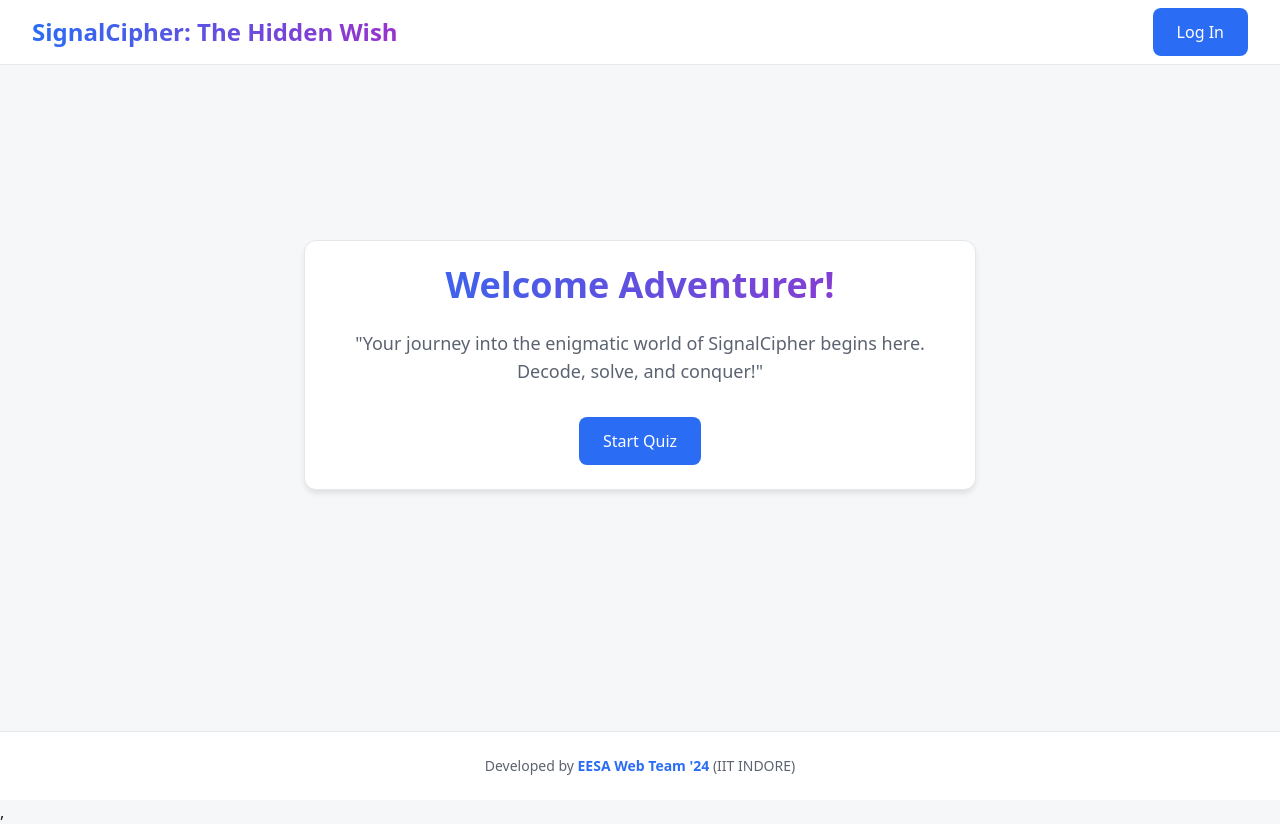
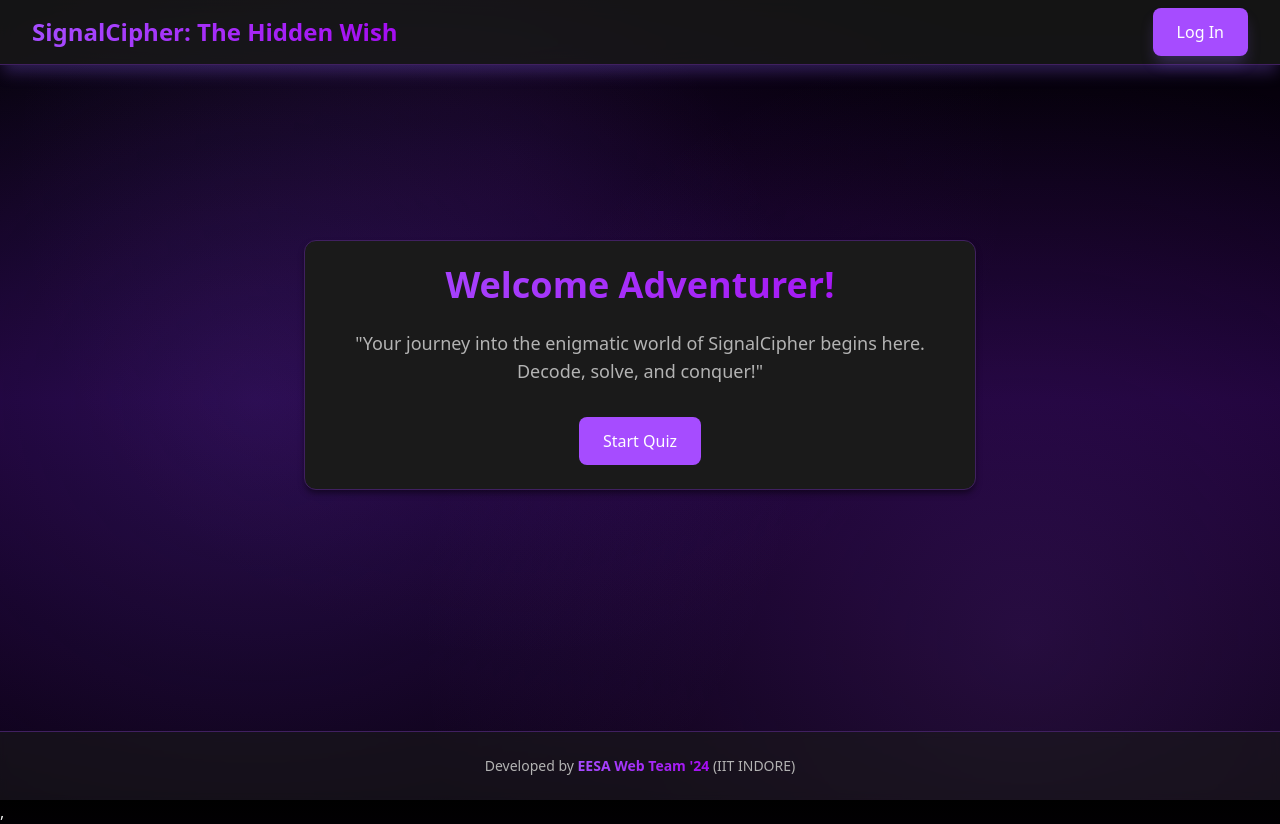
Before and after one commit to priyanshi-mahto/eesa_quiz_1, a React (Create React App) app in the folder client/: page / in a window 1280 px wide. Built offline with nearby package versions, Linux system fonts and the light colour scheme.

Commit message:
Updated App.js

```diff
--- a/client/src/App.js
+++ b/client/src/App.js
@@ -13,9 +13,9 @@ import Toast from "./components/Toast";
 const App = () => {
   return (
     <Router>
-      <div className="min-h-screen flex flex-col bg-background">
+      <div className="min-h-screen flex flex-col relative">
         <Navbar />
-        <main className="flex-1">
+        <main className="flex-1 relative z-10">
           <Routes>
             <Route path="/" element={<Authentication />} />
             <Route path="/page-one" element={<FirstQuestion />} />
--- a/client/src/components/footer/Footer.js
+++ b/client/src/components/footer/Footer.js
@@ -1,10 +1,10 @@
 import React from "react";
 
 const Footer = () => (
-  <footer className="bg-surface border-t border-border mt-auto">
+  <footer className="bg-surface/60 border-t border-border mt-auto backdrop-blur-sm relative z-10">
     <div className="max-w-7xl mx-auto px-4 py-6">
       <p className="text-center text-text-secondary text-sm">
-        Developed by <span className="font-semibold text-primary">EESA Web Team '24</span> (IIT INDORE)
+        Developed by <span className="font-semibold text-gradient">EESA Web Team '24</span> (IIT INDORE)
       </p>
     </div>
   </footer>
--- a/client/src/components/navbar/Navbar.js
+++ b/client/src/components/navbar/Navbar.js
@@ -5,14 +5,14 @@ const Navbar = () => {
   const { loginWithRedirect, logout, isAuthenticated } = useAuth0();
 
   return (
-    <nav className="sticky top-0 z-50 bg-surface border-b border-border backdrop-blur-sm bg-opacity-95">
+    <nav className="sticky top-0 z-50 bg-surface/80 border-b border-border backdrop-blur-md shadow-lg">
       <div className="max-w-7xl mx-auto px-4 sm:px-6 lg:px-8">
         <div className="flex justify-between items-center h-16">
           <a
             href="/"
             className="flex items-center space-x-2 group"
           >
-            <h4 className="text-xl sm:text-2xl font-bold text-gradient">
+            <h4 className="text-xl sm:text-2xl font-bold text-gradient hover:scale-105 transition-transform duration-200">
               SignalCipher: The Hidden Wish
             </h4>
           </a>
@@ -21,7 +21,7 @@ const Navbar = () => {
             {!isAuthenticated ? (
               <button
                 onClick={() => loginWithRedirect()}
-                className="btn-primary text-sm sm:text-base"
+                className="btn-primary text-sm sm:text-base shadow-lg hover:shadow-xl"
               >
                 Log In
               </button>
--- a/client/src/index.css
+++ b/client/src/index.css
@@ -4,37 +4,38 @@
 
 @layer base {
   :root {
-    /* Modern color palette */
-    --primary: 220 90% 56%;
-    --primary-dark: 220 90% 46%;
-    --primary-light: 220 90% 66%;
-    --secondary: 280 60% 50%;
-    --accent: 30 95% 55%;
+    /* Black and Purple color theme */
+    --primary: 270 100% 65%;
+    --primary-dark: 270 100% 55%;
+    --primary-light: 270 100% 75%;
+    --secondary: 280 90% 50%;
+    --accent: 290 100% 60%;
 
-    --background: 220 20% 97%;
-    --surface: 0 0% 100%;
-    --surface-hover: 220 20% 95%;
+    --background: 0 0% 5%;
+    --surface: 0 0% 10%;
+    --surface-hover: 0 0% 15%;
 
-    --text-primary: 220 20% 10%;
-    --text-secondary: 220 10% 40%;
-    --text-inverse: 0 0% 100%;
+    --text-primary: 0 0% 95%;
+    --text-secondary: 0 0% 70%;
+    --text-inverse: 0 0% 10%;
 
-    --success: 142 76% 36%;
+    --success: 142 76% 50%;
     --error: 0 84% 60%;
-    --warning: 45 93% 47%;
+    --warning: 45 93% 55%;
 
-    --border: 220 13% 91%;
-    --border-focus: 220 90% 56%;
+    --border: 270 50% 25%;
+    --border-focus: 270 100% 65%;
 
-    /* Shadows */
-    --shadow-sm: 0 1px 2px 0 rgb(0 0 0 / 0.05);
-    --shadow-md: 0 4px 6px -1px rgb(0 0 0 / 0.1);
-    --shadow-lg: 0 10px 15px -3px rgb(0 0 0 / 0.1);
-    --shadow-xl: 0 20px 25px -5px rgb(0 0 0 / 0.1);
+    /* Shadows with purple glow */
+    --shadow-sm: 0 1px 2px 0 rgb(0 0 0 / 0.3);
+    --shadow-md: 0 4px 6px -1px rgb(0 0 0 / 0.5);
+    --shadow-lg: 0 10px 15px -3px rgb(139 92 246 / 0.3);
+    --shadow-xl: 0 20px 25px -5px rgb(139 92 246 / 0.4);
 
     /* Gradients */
     --gradient-primary: linear-gradient(135deg, hsl(var(--primary)) 0%, hsl(var(--secondary)) 100%);
     --gradient-accent: linear-gradient(135deg, hsl(var(--accent)) 0%, hsl(var(--primary)) 100%);
+    --gradient-bg: linear-gradient(180deg, #000000 0%, #1a0033 50%, #0a0012 100%);
 
     /* Transitions */
     --transition-fast: 150ms cubic-bezier(0.4, 0, 0.2, 1);
@@ -47,8 +48,31 @@
   }
 
   body {
-    @apply bg-background text-text-primary antialiased;
+    @apply text-text-primary antialiased;
+    background: linear-gradient(180deg, #000000 0%, #1a0033 50%, #0a0012 100%);
+    background-attachment: fixed;
     font-feature-settings: 'rlig' 1, 'calt' 1;
+    min-height: 100vh;
+  }
+
+  body::before {
+    content: '';
+    position: fixed;
+    top: 0;
+    left: 0;
+    right: 0;
+    bottom: 0;
+    background:
+      radial-gradient(circle at 20% 50%, rgba(139, 92, 246, 0.15) 0%, transparent 50%),
+      radial-gradient(circle at 80% 80%, rgba(168, 85, 247, 0.15) 0%, transparent 50%),
+      radial-gradient(circle at 40% 20%, rgba(126, 34, 206, 0.1) 0%, transparent 50%);
+    pointer-events: none;
+    z-index: 0;
+  }
+
+  #root {
+    position: relative;
+    z-index: 1;
   }
 }
 
```
